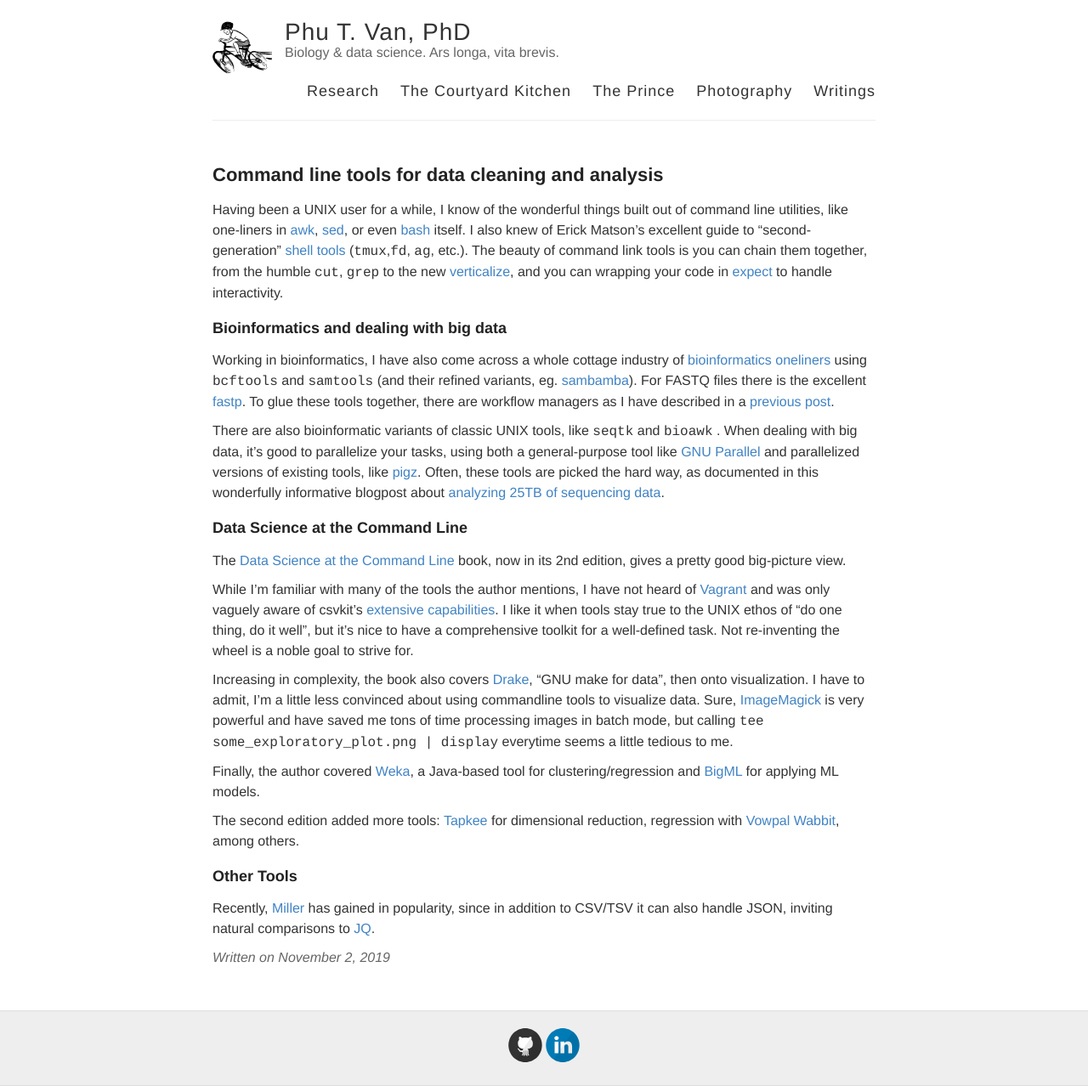
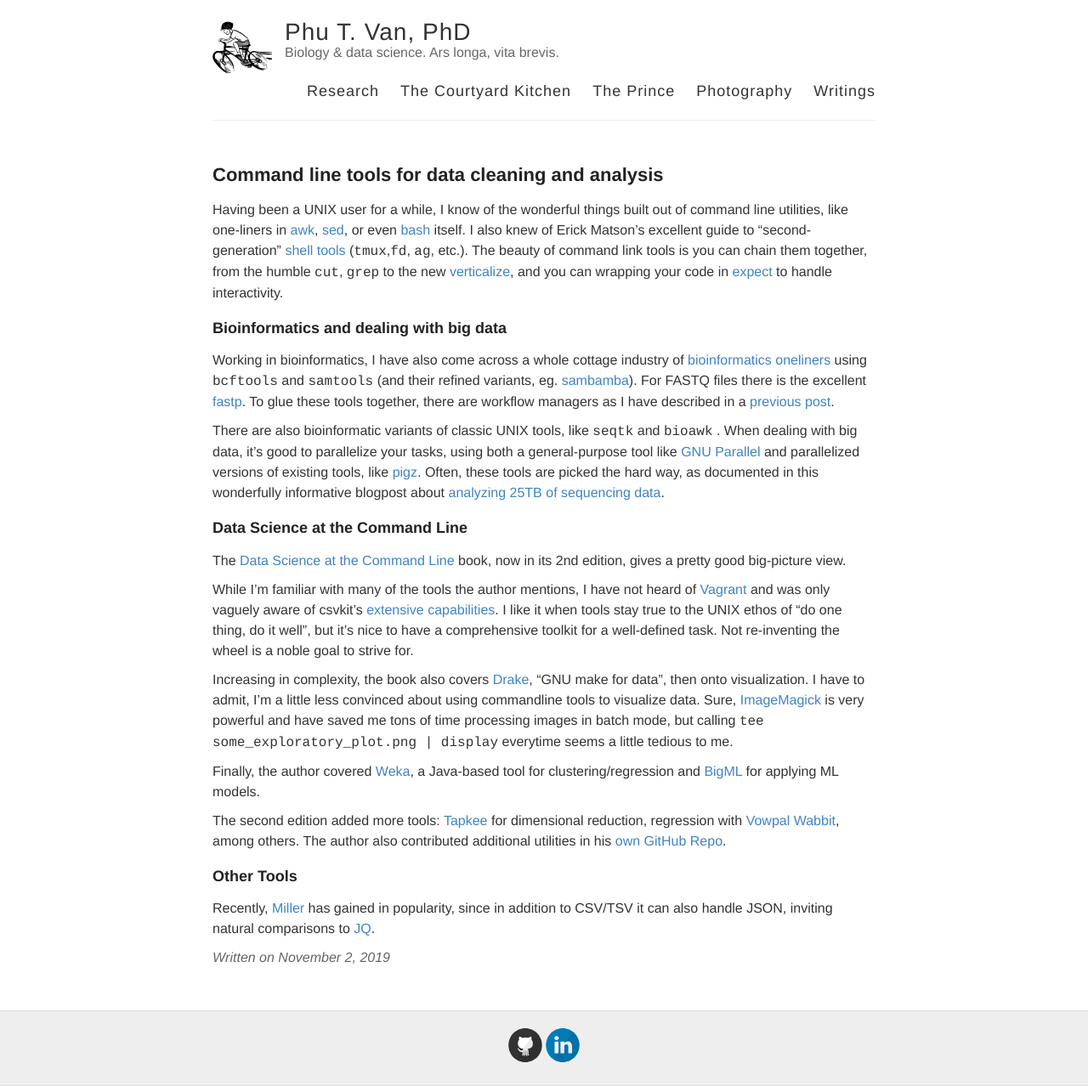
Before and after one commit to ptvan/ptvan.github.io, a Jekyll site: the page built from _posts/2019-11-02-command-line-tools.md, in a window 1280 px wide. Shown: the whole page at 85% size. Built offline with Jekyll 4.4.1, drawn with Linux system fonts in a browser that asks for light colours.

Commit message:
minor update

```diff
--- a/_posts/2019-11-02-command-line-tools.md
+++ b/_posts/2019-11-02-command-line-tools.md
@@ -21,7 +21,7 @@
 
 Finally, the author covered [Weka](https://www.cs.waikato.ac.nz/ml/weka/), a Java-based tool for clustering/regression and [BigML](https://bigml.com/) for applying ML models.
 
-The second edition added more tools: [Tapkee](https://tapkee.lisitsyn.me/) for dimensional reduction, regression with [Vowpal Wabbit](https://vowpalwabbit.org/), among others.
+The second edition added more tools: [Tapkee](https://tapkee.lisitsyn.me/) for dimensional reduction, regression with [Vowpal Wabbit](https://vowpalwabbit.org/), among others. The author also contributed additional utilities in his [own GitHub Repo](https://github.com/jeroenjanssens/data-science-at-the-command-line).
 
 ### Other Tools
 
```
